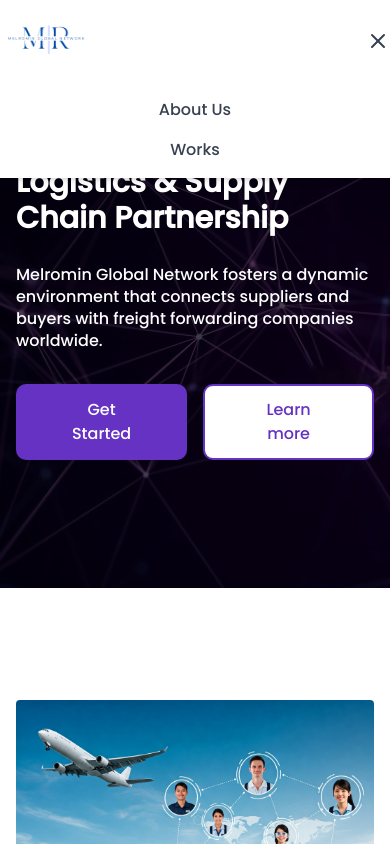
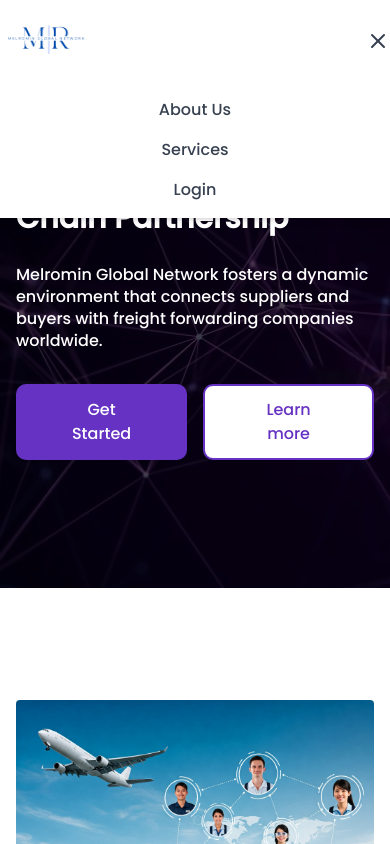
Before and after one commit to melika760/MelrominGlobalNetwork, a Next.js app: page / in a window 390 px wide. Both pictures are taken after a click on the button 378 px from the left and 41 px from the top of the page. Shown: the top 844 px of the page. Built offline with nearby package versions, Linux system fonts and the light colour scheme; no server answers.

Commit message:
Update Header.jsx

```diff
--- a/app/_components/Header.jsx
+++ b/app/_components/Header.jsx
@@ -116,9 +116,11 @@
                             About Us
                         </Link>
                         <Link href="/Services" className="text-gray-700 hover:text-[hsl(261,59%,48%)]" onClick={toggleMenu}>
-                            Works
+                            Services
                         </Link>
-
+                       <Link href="/sign-up" className="text-gray-700 hover:text-[hsl(261,59%,48%)]" onClick={toggleMenu}>
+                            Login
+                        </Link>
                     </div>
                 </div>
             )}
```
